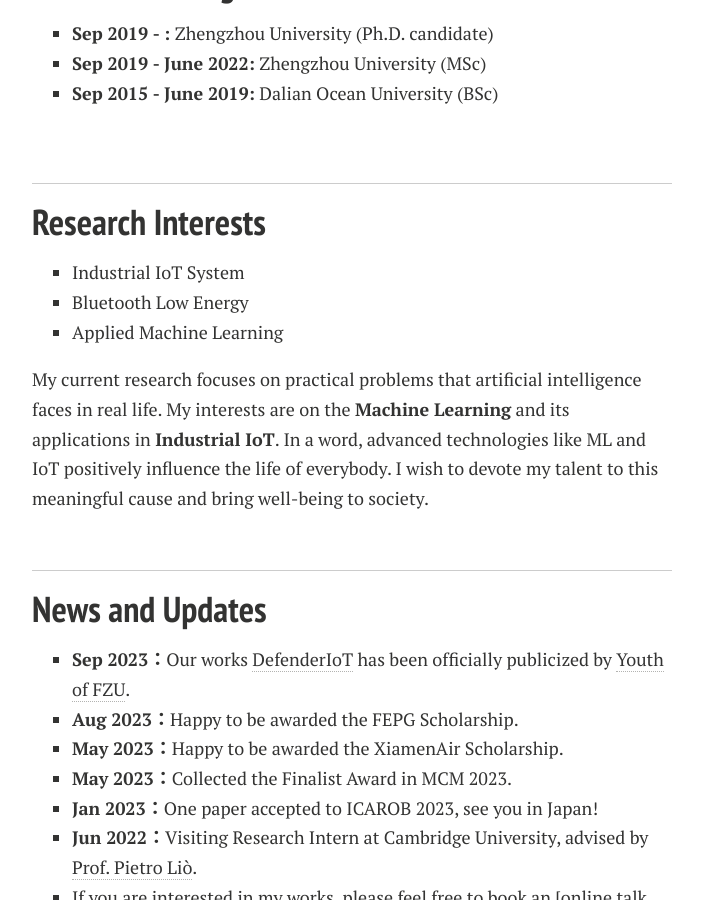
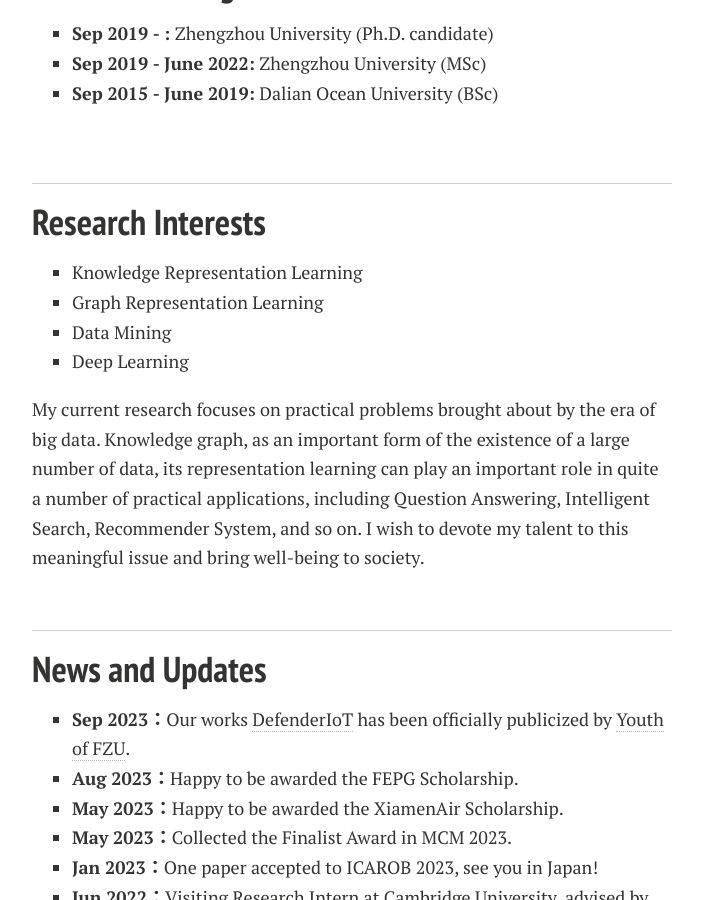
Before and after one commit to wywsunflower/wywsunflower.github.io, a Jekyll site: the page built from index.md, in a window 1280 px wide and 900 px high, scrolled down 476 px. Shown: the whole window, without its empty margins (288-991 px from the left). Built offline with Jekyll 4.4.1, drawn with Linux system fonts in a browser that asks for light colours; nearby versions of some CDN libraries; comment, search, counter and statistics services are not loaded; a style sheet for code colours, icons or effects is not loaded; our own code applies the rules of GitHub Pages for plain Markdown files.

Commit message:
Update index.md

```diff
--- a/index.md
+++ b/index.md
@@ -29,11 +29,12 @@ I am a  Ph.D. candidate majoring in Software Engineering at School of Computer a
 
 ## Research Interests
 
-- Industrial IoT System
-- Bluetooth Low Energy
-- Applied Machine Learning
+- Knowledge Representation Learning
+- Graph Representation Learning
+- Data Mining
+- Deep Learning
 
-My current research focuses on practical problems that artificial intelligence faces in real life. My interests are on the **Machine Learning** and its applications in **Industrial IoT**. In a word, advanced technologies like ML and IoT positively influence the life of everybody.  I wish to devote my talent to this meaningful cause and bring well-being to society.
+My current research focuses on practical problems brought about by the era of big data. Knowledge graph, as an important form of the existence of a large number of data, its representation learning can play an important role in quite a number of practical applications, including Question Answering, Intelligent Search, Recommender System, and so on. I wish to devote my talent to this meaningful issue and bring well-being to society.
 
 <br>
 
```
